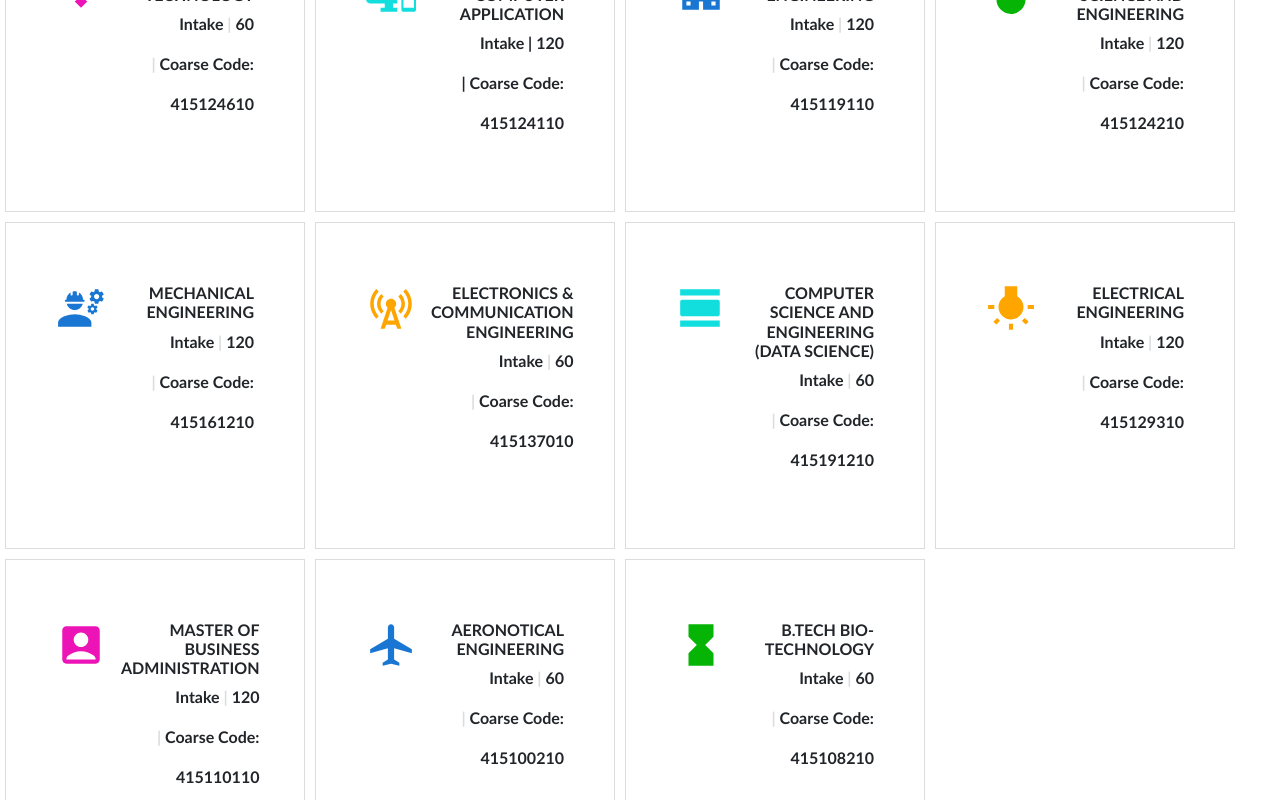
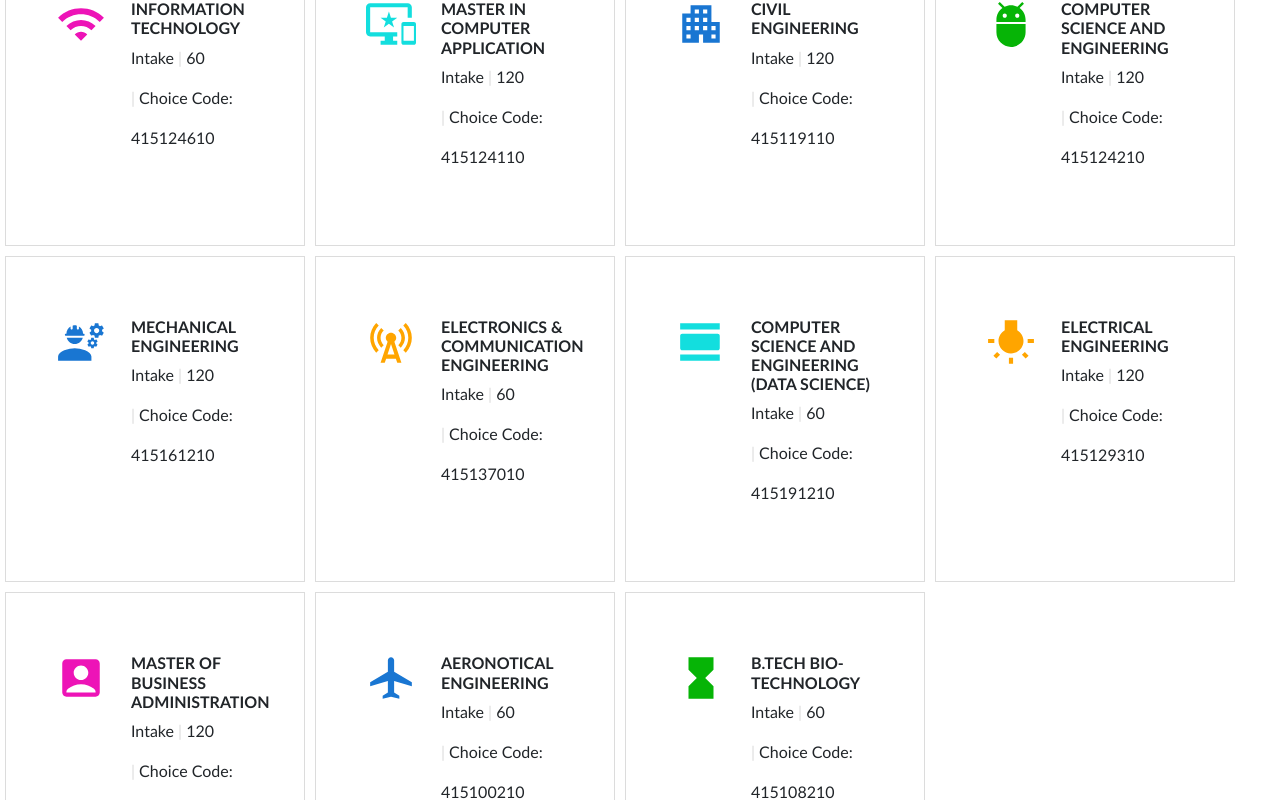
Before and after one commit to krutikajichkar/Online-Campus-Recruitment, a React (Create React App) app: page / in a window 1280 px wide. Shown: the part 860-1660 px from the top of the page. Built offline with nearby package versions, Linux system fonts and the light colour scheme.

Commit message:
new changes

```diff
--- a/public/index.html
+++ b/public/index.html
@@ -18,6 +18,8 @@
       Learn how to configure a non-root public URL by running `npm run build`.
     -->
 	<link href="https://cdn.jsdelivr.net/npm/bootstrap@5.0.2/dist/css/bootstrap.min.css" rel="stylesheet" integrity="sha384-EVSTQN3/azprG1Anm3QDgpJLIm9Nao0Yz1ztcQTwFspd3yD65VohhpuuCOmLASjC" crossorigin="anonymous">
+	<link rel="preconnect" href="https://fonts.googleapis.com">
+
 		<title>React App</title>
 		<!-- Compressed CSS -->
 
--- a/src/Components/About.css
+++ b/src/Components/About.css
@@ -1,5 +1,5 @@
 
-/* .line{
+.line{
     border-right: 4px solid orange;
     height: 210px;
     position: absolute;
@@ -23,7 +23,7 @@ font-weight: 600;
   font-size: 20px;
   text-align: justify;
   margin-right: 150px;
-} */
+}
 
 .paragraph{
 color: #666666;
--- a/src/Components/Home.css
+++ b/src/Components/Home.css
@@ -1,15 +1,15 @@
 body {
-    font-family: 'Gill Sans', 'Gill Sans MT', Calibri, 'Trebuchet MS', sans-serif;
+    font-family:'Gill Sans', 'Gill Sans MT', Calibri, 'Trebuchet MS', sans-serif ;
 }
 
 .heading{
-    text-align: center;
     margin-top: 3%;
-    font-weight: bold;
+    font-weight:bold;
+    font-family:'Poppins', sans-serif ;
 }
 .underline{
     width:50px;
-    border: 1px solid orange;
+    border: 1px solid rgb(234, 161, 14);
     background-color: orange;
     margin:5px auto ;
     border-radius: 2px ;
@@ -63,20 +63,18 @@ color: white;
     margin-left: auto;
     margin-right: auto;
 }
-
-h6 {
+.branch-names{
     font-weight: bold;
 }
 .card-Info{
-    padding-left: 15px;
+    padding-left: 25px;
+    text-align: left;
 }
+
 .vertical-line {
     color: gainsboro;
 }
-p {
-    font-weight: bold;
-}
-.card{
+.management-card{
     margin-right: 30px;
     box-shadow:0px 5px 30px 0px gainsboro;
     text-align: center;
--- a/src/Components/Home.js
+++ b/src/Components/Home.js
@@ -45,43 +45,43 @@ function Home() {
         </button>
       </div>
       <div>
-      <center>  <h2> PROGRAMS @ TGPCET</h2>
+      <center>  <h3 className='heading'> PROGRAMS @ TGPCET</h3>
         <p className='underline'></p>
         <div className='row'>
           <div className='card1 '>
               <WifiIcon style={{ color: 'rgb(237, 20, 183)' }} sx={{ fontSize: 50 }} />
             <div className='card-Info'>
               <h6 className='branch-names'>INFORMATION TECHNOLOGY</h6>
-              <p> Intake <span className='vertical-line'>| </span> 60</p>
-              <p><span  className='vertical-line'>|  </span>Coarse Code:</p>
-              <p>415124610</p>
+              <p > Intake <span className='vertical-line'>| </span> 60</p>
+              <p ><span  className='vertical-line'>|  </span>Choice Code:</p>
+              <p >415124610</p>
             </div>
           </div>
           <div className='card2'>
             <ImportantDevicesIcon className='icon' style={{ color: 'rgb(19, 222, 222)' }} sx={{ fontSize: 50 }} />
-            <div>
-              <h6>MASTER IN COMPUTER APPLICATION</h6>
-              <p> Intake <span>| </span>120</p>
-              <p><span>|  </span>Coarse Code:</p>
-              <p>415124110</p>
+            <div className='card-Info'>
+              <h6 className='branch-names'>MASTER IN COMPUTER APPLICATION</h6>
+              <p > Intake <span className='vertical-line'>| </span>120</p>
+              <p ><span className='vertical-line'>|  </span>Choice Code:</p>
+              <p >415124110</p>
             </div>
           </div>
           <div className='card3'>
               <ApartmentIcon color='primary' sx={{ fontSize: 50 }} />
             <div className='card-Info'>
               <h6 className='branch-names'>CIVIL ENGINEERING</h6>
-              <p> Intake <span  className='vertical-line'>| </span>120</p>
-              <p><span  className='vertical-line'>|  </span>Coarse Code:</p>
-              <p>415119110</p>
+              <p > Intake <span  className='vertical-line'>| </span>120</p>
+              <p ><span  className='vertical-line'>|  </span>Choice Code:</p>
+              <p >415119110</p>
             </div>
           </div>
           <div className='card4'>
               <AdbIcon style={{ color: 'rgb(6, 180, 6)' }} sx={{ fontSize: 50 }} />
             <div className='card-Info'>
               <h6 className='branch-names'>COMPUTER SCIENCE AND ENGINEERING</h6>
-              <p> Intake <span  className='vertical-line'>| </span> 120</p>
-              <p><span  className='vertical-line'>|  </span>Coarse Code:</p>
-              <p>415124210</p>
+              <p > Intake <span  className='vertical-line'>| </span> 120</p>
+              <p ><span  className='vertical-line'>|  </span>Choice Code:</p>
+              <p >415124210</p>
             </div>
           </div>
         </div>
@@ -90,63 +90,63 @@ function Home() {
               <EngineeringIcon color='primary' sx={{ fontSize: 50 }} />
             <div className='card-Info'>
               <h6 className='branch-names'>MECHANICAL ENGINEERING</h6>
-              <p> Intake <span  className='vertical-line'>| </span> 120</p>
-              <p><span  className='vertical-line'>|  </span>Coarse Code:</p>
-              <p>415161210</p>
+              <p > Intake <span  className='vertical-line'>| </span> 120</p>
+              <p ><span  className='vertical-line'>|  </span>Choice Code:</p>
+              <p >415161210</p>
             </div>
           </div>
           <div className='card6'>
               <CellTowerIcon style={{ color: 'orange' }} sx={{ fontSize: 50 }} />
             <div className='card-Info'>
               <h6 className='branch-names'>ELECTRONICS & COMMUNICATION ENGINEERING</h6>
-              <p> Intake <span  className='vertical-line'>| </span> 60</p>
-              <p><span  className='vertical-line'>|  </span>Coarse Code:</p>
-              <p>415137010</p>
+              <p > Intake <span  className='vertical-line'>| </span> 60</p>
+              <p ><span  className='vertical-line'>|  </span>Choice Code:</p>
+              <p >415137010</p>
             </div>
           </div>
           <div className='card7'>
               <ViewDayIcon style={{ color: "rgb(19, 222, 222)" }} sx={{ fontSize: 50 }} />
             <div className='card-Info'>
               <h6 className='branch-names'>COMPUTER SCIENCE AND ENGINEERING (DATA SCIENCE)</h6>
-              <p> Intake <span  className='vertical-line'>| </span>60 </p>
-              <p><span  className='vertical-line'>| </span>Coarse Code:</p>
-              <p>415191210</p>
+              <p > Intake <span  className='vertical-line'>| </span>60 </p>
+              <p ><span  className='vertical-line'>| </span>Choice Code:</p>
+              <p >415191210</p>
             </div>
           </div>
           <div className='card8'>
               <WbIncandescentIcon style={{ color: 'orange' }} sx={{ fontSize: 50 }} />
             <div className='card-Info'>
               <h6 className='branch-names'>ELECTRICAL ENGINEERING</h6>
-              <p> Intake <span  className='vertical-line'>| </span> 120</p>
-              <p><span  className='vertical-line'>|  </span>Coarse Code:</p>
-              <p>415129310</p>
+              <p > Intake <span  className='vertical-line'>| </span> 120</p>
+              <p ><span  className='vertical-line'>|  </span>Choice Code:</p>
+              <p >415129310</p>
             </div>
           </div>
           <div className='card9'>
               <AccountBoxIcon style={{ color: 'rgb(237, 20, 183)' }} sx={{ fontSize: 50 }} />
             <div className='card-Info'>
               <h6 className='branch-names'>MASTER OF BUSINESS ADMINISTRATION</h6>
-              <p> Intake <span  className='vertical-line'>| </span>120</p>
-              <p><span  className='vertical-line'>|  </span>Coarse Code:</p>
-              <p>415110110</p>
+              <p > Intake <span  className='vertical-line'>| </span>120</p>
+              <p ><span  className='vertical-line'>|  </span>Choice Code:</p>
+              <p >415110110</p>
             </div>
           </div>
           <div className='card10'>
               <AirplanemodeActiveIcon color="primary" sx={{ fontSize: 50 }} />
             <div className='card-Info'>
               <h6 className='branch-names'>AERONOTICAL ENGINEERING</h6>
-              <p> Intake <span  className='vertical-line'>| </span>60</p>
-              <p><span  className='vertical-line'>|  </span>Coarse Code:</p>
-              <p>415100210</p>
+              <p > Intake <span  className='vertical-line'>| </span>60</p>
+              <p ><span  className='vertical-line'>|  </span>Choice Code:</p>
+              <p >415100210</p>
             </div>
           </div>
           <div className='card11'>
               <HourglassFullIcon style={{ color: ' rgb(6, 180, 6)' }} sx={{ fontSize: 50 }} />
             <div className='card-Info'>
               <h6 className='branch-names'>B.TECH BIO-TECHNOLOGY</h6>
-              <p> Intake <span  className='vertical-line'>| </span> 60</p>
-              <p><span  className='vertical-line'>|  </span>Coarse Code:</p>
-              <p>415108210</p>
+              <p > Intake <span  className='vertical-line'>| </span> 60</p>
+              <p ><span  className='vertical-line'>|  </span>Choice Code:</p>
+              <p >415108210</p>
             </div>
           </div>
         </div>
@@ -154,7 +154,7 @@ function Home() {
       </div>
 
       <div>
-        <center><h2>MANAGEMENT</h2></center>
+        <center><h3 className='heading'>MANAGEMENT</h3></center>
         <p className='underline'></p>
         <div style={{ display: 'flex', padding: '0% 10%' }}>
           <div class="management-card" style={{ width: "30rem" }}>
```
